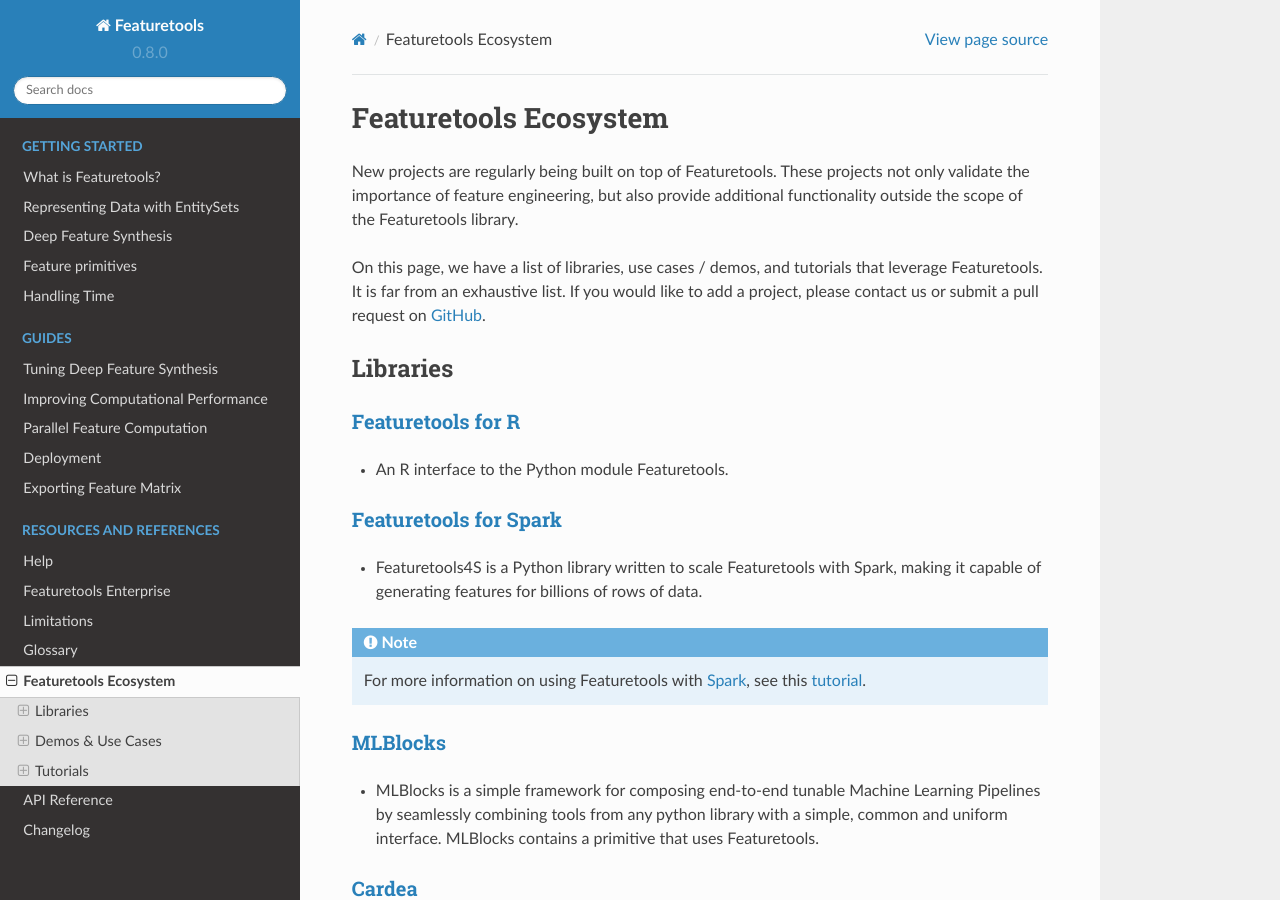
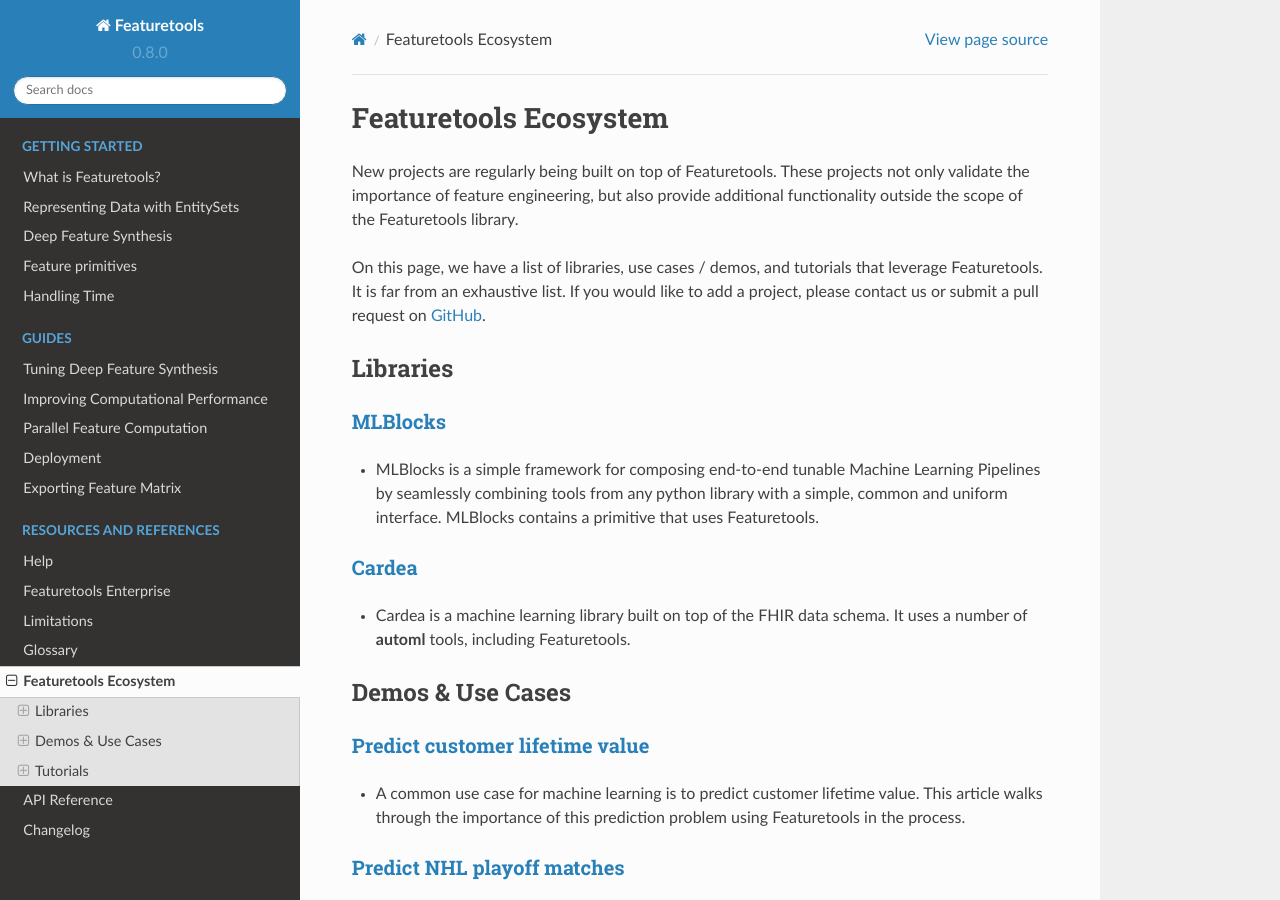
Before and after one commit to alteryx/featuretools, a Sphinx documentation site: the page built from docs/source/ecosystem.rst, in a window 1280 px wide and 900 px high. Built offline with Sphinx 7.4.7 and the Read the Docs theme 2.0.0, drawn with Linux system fonts in a browser that asks for light colours; pages that are not in the unit, such as notebooks, are missing from menus.

Commit message:
Update ecosystem.rst

```diff
--- a/docs/source/ecosystem.rst
+++ b/docs/source/ecosystem.rst
@@ -12,23 +12,7 @@
 ---------
 Libraries
 ---------
-`Featuretools for R`_
-=====================
-- An R interface to the Python module Featuretools.
 
-.. _`Featuretools for R`: https://github.com/magnusfurugard/featuretoolsR
-
-`Featuretools for Spark`_
-=========================
-- Featuretools4S is a Python library written to scale Featuretools with Spark, making it capable of generating features for billions of rows of data.
-
-.. note::
-
-    For more information on using Featuretools with `Spark`_, see this `tutorial`_.
-
-.. _`Featuretools for Spark`: https://github.com/pan5431333/featuretools4s
-.. _`tutorial`: https://blog.featurelabs.com/featuretools-on-spark-2/
-.. _`Spark`: https://spark.apache.org/
 
 `MLBlocks`_
 ===========
```
